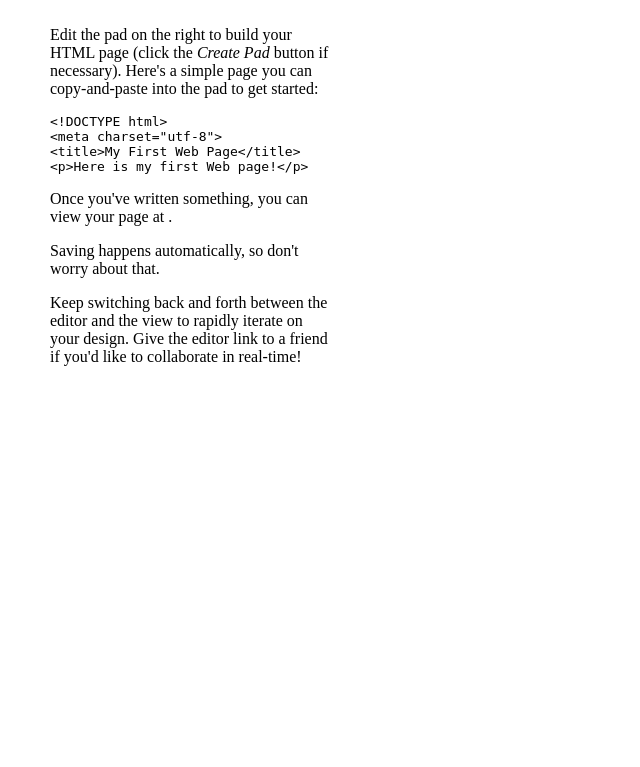
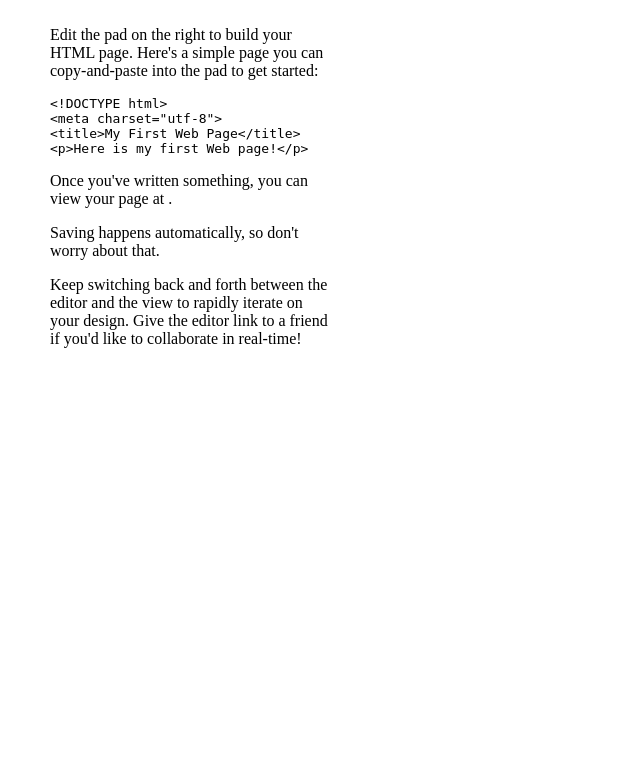
Before and after one commit to toolness/htmlpad, a Python web app: template htmlpad/templates/htmlpad/edit.html in a window 1280 px wide. Shown: the top 767 px of the page, without its empty margins (0-640 px from the left). Run offline with Jinja, Linux system fonts and the light colour scheme; the template is opened without the code that fills it, so the values that code supplies are empty.

Commit message:
Etherpad Lite no longer uses a "Create Pad" button

```diff
--- a/htmlpad/templates/htmlpad/edit.html
+++ b/htmlpad/templates/htmlpad/edit.html
@@ -25,7 +25,7 @@ div.instructions {
 <script src="{{ STATIC_URL }}js/jquery.min.js"></script>
 <iframe id="etherpad" width="900" src="{{ etherpad_url }}"></iframe>
 
-<div class="instructions"><p>Edit the pad on the right to build your HTML page (click the <em>Create Pad</em> button if necessary). Here's a simple page you can copy-and-paste into the pad to get started:</p>
+<div class="instructions"><p>Edit the pad on the right to build your HTML page. Here's a simple page you can copy-and-paste into the pad to get started:</p>
 <pre>&lt;!DOCTYPE html&gt;
 &lt;meta charset="utf-8"&gt;
 &lt;title&gt;My First Web Page&lt;/title&gt;
```
